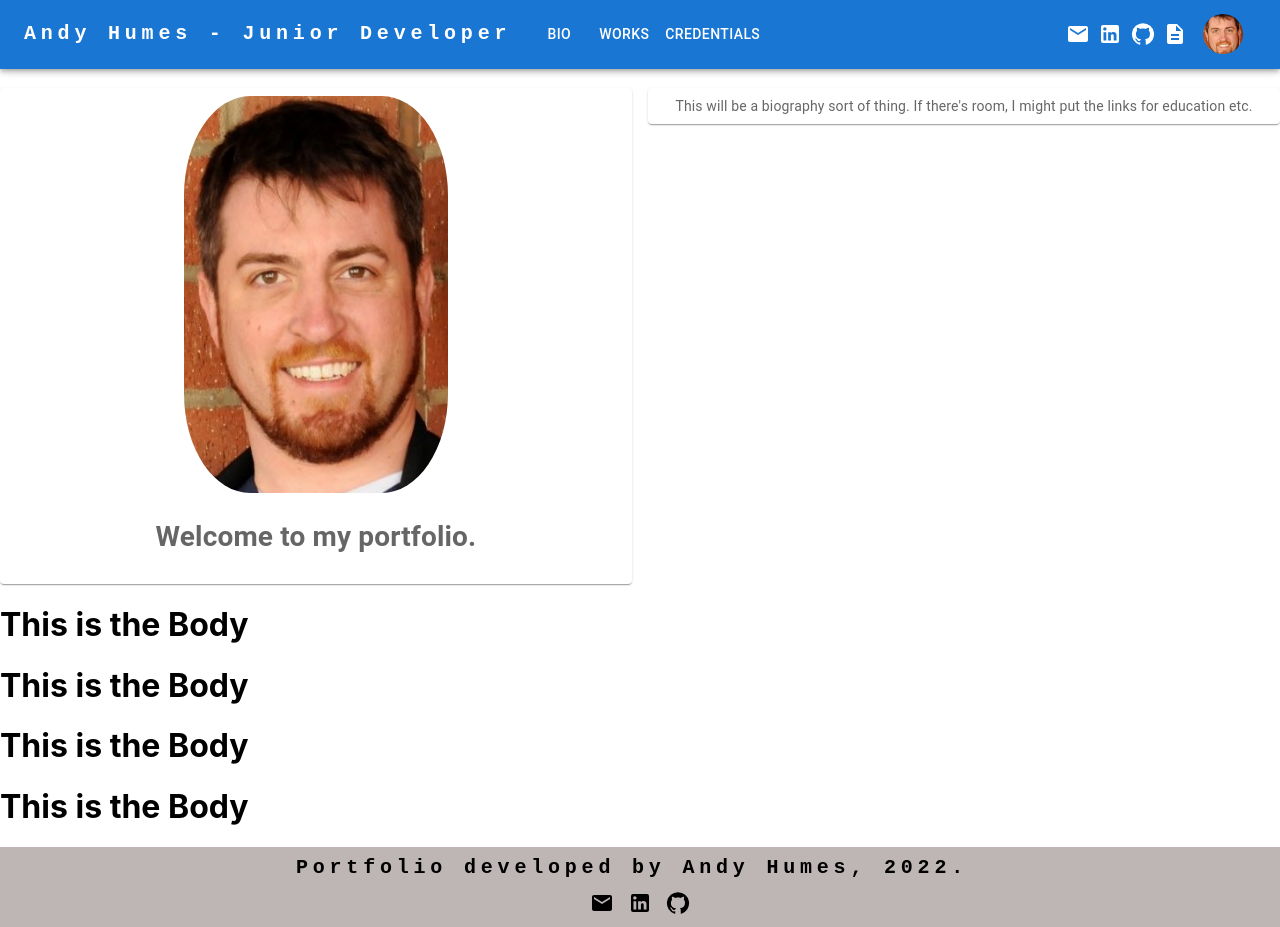
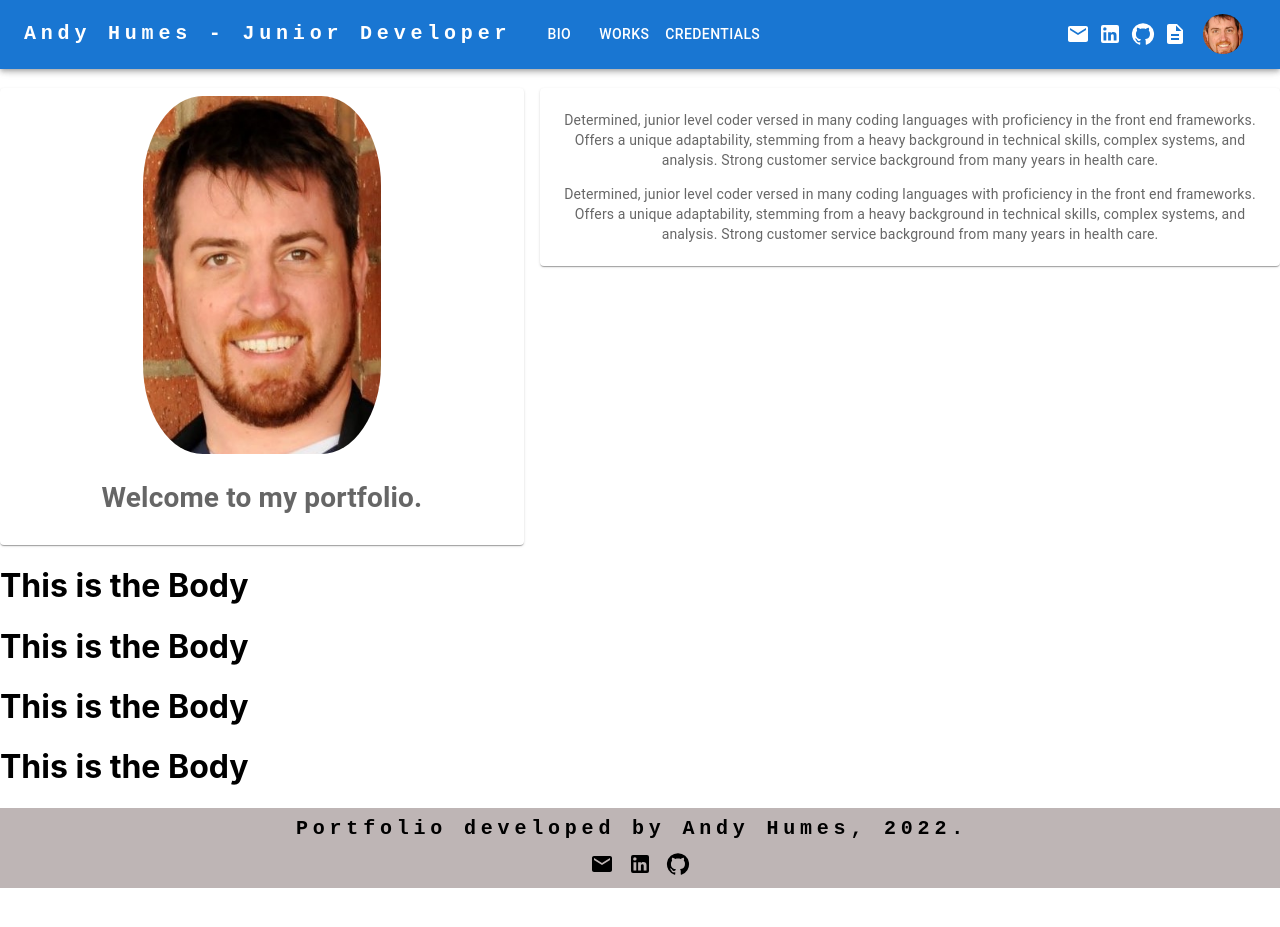
Before and after one commit to humesandrew/andyhumesportfolio, a React (Create React App) app: page / in a window 1280 px wide. After the commit the page ends 888 px from the top, so only its background shows below. Built offline with nearby package versions, Linux system fonts and the light colour scheme.

Commit message:
beforehexagons

```diff
--- a/src/components/bio/Bio.js
+++ b/src/components/bio/Bio.js
@@ -24,7 +24,7 @@
   return (
     <Box className="bioContainer" sx={{ flexGrow: 1 }}>
       <Grid container spacing={2}>
-        <Grid item md={6} xs={12}>
+        <Grid item md={5} xs={12}>
           <Item >
             <img alt='Andy Humes - Junior Developer' src={resumeData.image} className='andyPic'>
 
@@ -33,8 +33,18 @@
           <h1>Welcome to my portfolio.</h1>
           </Item>
         </Grid>
-        <Grid item md={6} xs={12}>
-          <Item >This will be a biography sort of thing. If there's room, I might put the links for education etc.
+        <Grid item md={7} xs={12}>
+          <Item >
+         <p> Determined, junior level coder versed in many coding languages with
+proficiency in the front end frameworks. Offers a unique adaptability,
+stemming from a heavy background in technical skills, complex systems,
+and analysis. Strong customer service background from many years in
+health care.</p>
+<p>Determined, junior level coder versed in many coding languages with
+proficiency in the front end frameworks. Offers a unique adaptability,
+stemming from a heavy background in technical skills, complex systems,
+and analysis. Strong customer service background from many years in
+health care.</p>
           </Item>
         </Grid>
 
--- a/src/components/bio/bio.scss
+++ b/src/components/bio/bio.scss
@@ -12,78 +12,79 @@
 
 .andyPic {
     border-radius: 25%;
-    width: 43%;
+    max-width: 47%;
+  height: auto;
 
 }
 
-.wrapper {
-    display: flex;
-    justify-content: center;
-    align-items: center;
-    > * {
-      margin: 5px;
-    }
-  }
+// .wrapper {
+//     display: flex;
+//     justify-content: center;
+//     align-items: center;
+//     > * {
+//       margin: 5px;
+//     }
+//   }
 
-  .media {
-    width: 300px;
-    height: 200px;
-    overflow: hidden;
-    position: relative;
-    display: flex;
-    justify-content: center;
-    align-items: center;
-    img {
-        max-width: 100%;
-        height: auto;
-      }
-  }
+//   .media {
+//     width: 300px;
+//     height: 200px;
+//     overflow: hidden;
+//     position: relative;
+//     display: flex;
+//     justify-content: center;
+//     align-items: center;
+//     img {
+//         max-width: 100%;
+//         height: auto;
+//       }
+//   }
 
-  .layer {
-    opacity: 0;
-    position: absolute;
-    display: flex;
-    justify-content: center;
-    align-items: center;
-    width: 10px;
-    height: 90%;
-    background: #FFF;
-    color: #151E3F;
-    transition: all 0.9s ease;
-    p {
-      transition: all 0.9s ease;
-      transform: scale(0.1)
-    }
-  }
+//   .layer {
+//     opacity: 0;
+//     position: absolute;
+//     display: flex;
+//     justify-content: center;
+//     align-items: center;
+//     width: 10px;
+//     height: 90%;
+//     background: #FFF;
+//     color: #151E3F;
+//     transition: all 0.9s ease;
+//     p {
+//       transition: all 0.9s ease;
+//       transform: scale(0.1)
+//     }
+//   }
 
-  p {
-    font-family: 'Inconsolata', monospace;
-    text-align: center;
-    font-size: 15px;
-    letter-spacing:1px;
-  }
+//   p {
+//     font-family: 'Inconsolata', monospace;
+//     text-align: center;
+//     font-size: 15px;
+//     letter-spacing:1px;
+//   }
 
-  .media:hover .layer {
-    opacity: 0.8;
-    width: 90%;
-    transition: all 0.5s ease;
-    p {
-      transform: scale(1);
-      transition: all 0.9s ease;
-    }
-  }
+//   .media:hover .layer {
+//     opacity: 0.8;
+//     width: 90%;
+//     transition: all 0.5s ease;
+//     p {
+//       transform: scale(1);
+//       transition: all 0.9s ease;
+//     }
+//   }
 
-  @media (max-width: 800px){
-    body {
-      transform: scale(0.6);
-    }
-  }
+//   @media (max-width: 800px){
+//     body {
+//       transform: scale(0.6);
+//     }
+//   }
 
-  @media (max-width: 600px) {
-      .wrapper {
-      display: block;
-      > * {
-        margin: 10px;
-      }
-    }
-  }
+//   @media (max-width: 600px) {
+//       .wrapper {
+//       display: block;
+//       > * {
+//         margin: 10px;
+//       }
+//     }
+//   }
--- a/src/components/topapp/TopApp.js
+++ b/src/components/topapp/TopApp.js
@@ -132,7 +132,7 @@
                 textDecoration: "none",
               }}
             >
-              Andy Humes - Junior Dev
+              Andy Humes
             </Typography>
             <Box sx={{ flexGrow: 1, display: { xs: "none", md: "flex" } }}>
               {pages.map((page) => (
--- a/src/index.css
+++ b/src/index.css
@@ -5,6 +5,7 @@
     sans-serif;
   -webkit-font-smoothing: antialiased;
   -moz-osx-font-smoothing: grayscale;
+  overflow-wrap: break-word;
 }
 
 code {
```
